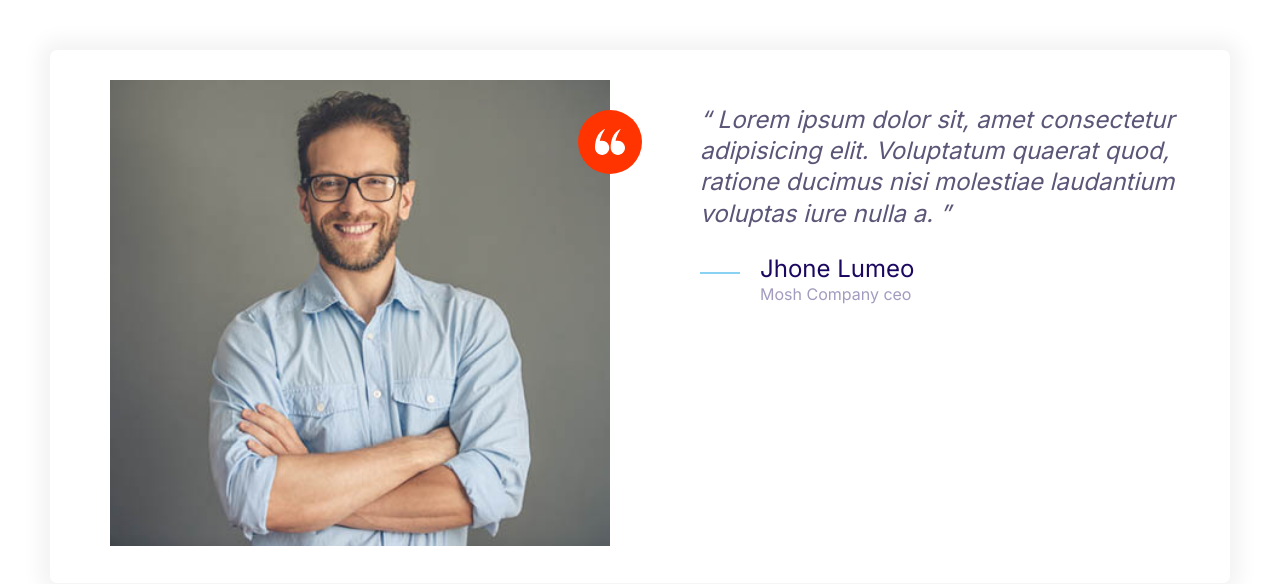
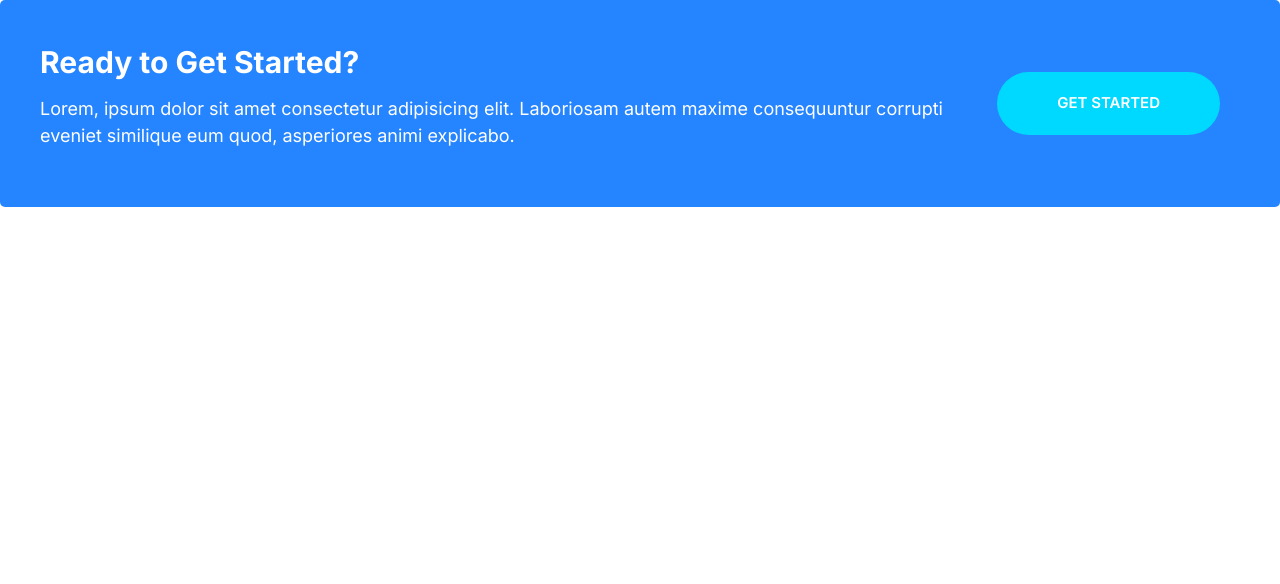
Before and after one commit to Dorisnwoye/moshify, a plain HTML site: page index.html in a window 1280 px wide. Drawn offline with Linux system fonts and the light colour scheme.

Commit message:
Build the callout component.

```diff
--- a/CSS/styles.css
+++ b/CSS/styles.css
@@ -245,6 +245,11 @@ a {
   color: #fff;
 }
 
+.btn--stretched {
+  padding-left: 6rem;
+  padding-right: 6rem;
+}
+
 @media screen and (min-width: 1024px) {
   .btn {
     font-size: 1.5rem;
@@ -489,4 +494,42 @@ a {
   }
 }
 
-/* Callout*/
+/* Callouts */
+.callout {
+  padding: 4rem;
+  border-radius: 5px;
+}
+
+.callout--primary {
+  background: var(--color-primary);
+  color: #fff;
+}
+
+.callout__heading {
+  color: #fff;
+  margin-top: 0;
+  font-size: 3rem;
+}
+
+.callout .btn {
+  justify-self: center;
+  align-self: center;
+}
+
+.callout__content {
+  text-align: center;
+}
+
+@media screen and (min-width: 768px) {
+  .callout .grid--1x2 {
+    grid-template-columns: 1fr auto;
+  }
+  .callout__content {
+    text-align: left;
+  }
+
+  .callout .btn {
+    justify-self: start;
+    margin: 0 2rem;
+  }
+}
--- a/index.html
+++ b/index.html
@@ -13,37 +13,18 @@
     <link rel="stylesheet" href="css/styles.css" />
     <link rel="stylesheet" href="css/normalize.css" />
   </head>
-  <body style="padding: 5rem">
-    <div class="card testimonial">
+  <body>
+    <div class="callout callout--primary">
       <div class="grid grid--1x2">
-        <div class="testimonial__image">
-          <img src="images/testimonial.jpg" alt="A happy, smiling customer" />
-          <span class="icon-container icon-container--accent">
-            <svg class="icon icon--white icon--small">
-              <use xlink:href=" images/sprite.svg#quotes"></use>
-            </svg>
-          </span>
+        <div class="callout__content">
+          <h2 class="callout__heading">Ready to Get Started?</h2>
+          <p>
+            Lorem, ipsum dolor sit amet consectetur adipisicing elit. Laboriosam
+            autem maxime consequuntur corrupti eveniet similique eum quod,
+            asperiores animi explicabo.
+          </p>
         </div>
-        <blockquote class="quote">
-          <p class="quote__text">
-            Lorem ipsum dolor sit, amet consectetur adipisicing elit. Voluptatum
-            quaerat quod, ratione ducimus nisi molestiae laudantium voluptas
-            iure nulla a.
-          </p>
-          <footer>
-            <div class="media">
-              <div class="media__image">
-                <svg class="icon icon--primary quote__line">
-                  <use xlink:href=" images/sprite.svg#line"></use>
-                </svg>
-              </div>
-              <div class="media__body">
-                <h3 class="media__title quote__author">Jhone Lumeo</h3>
-                <p class="quote__organization">Mosh Company ceo</p>
-              </div>
-            </div>
-          </footer>
-        </blockquote>
+        <a href="#" class="btn btn--secondary btn--stretched">Get Started</a>
       </div>
     </div>
   </body>
```
Also changed, not shown: components/callouts.html (added, +13 -0 lines).
